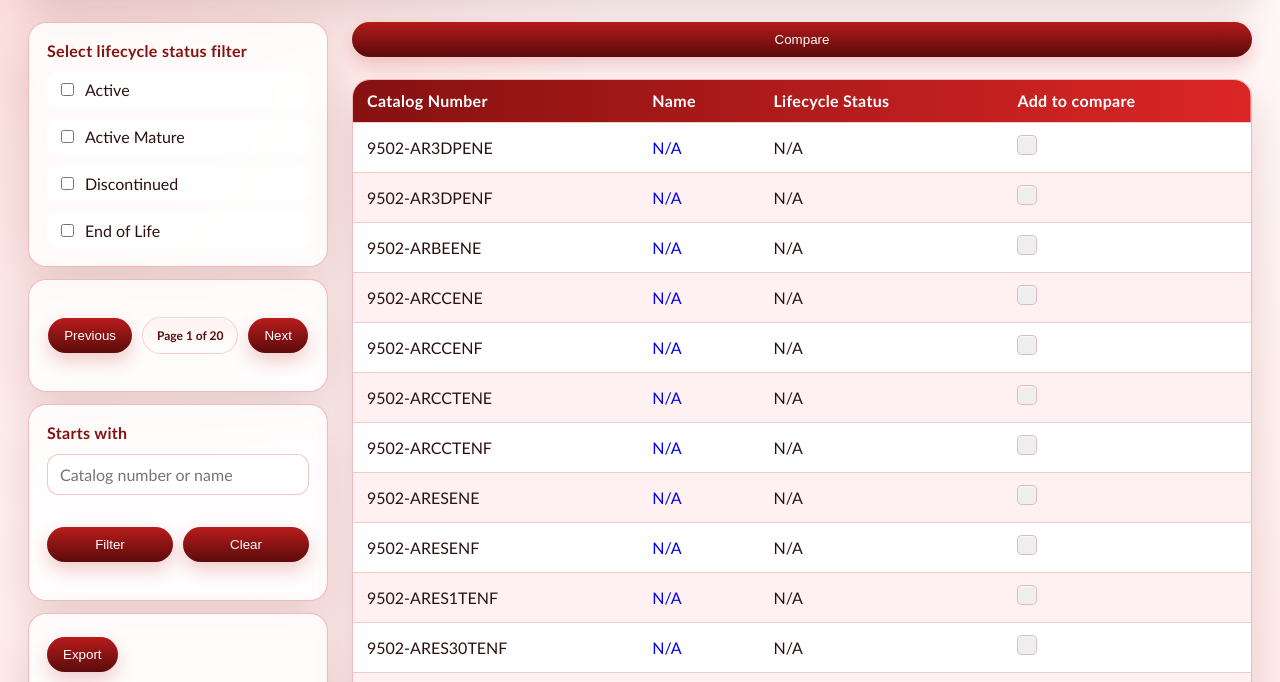
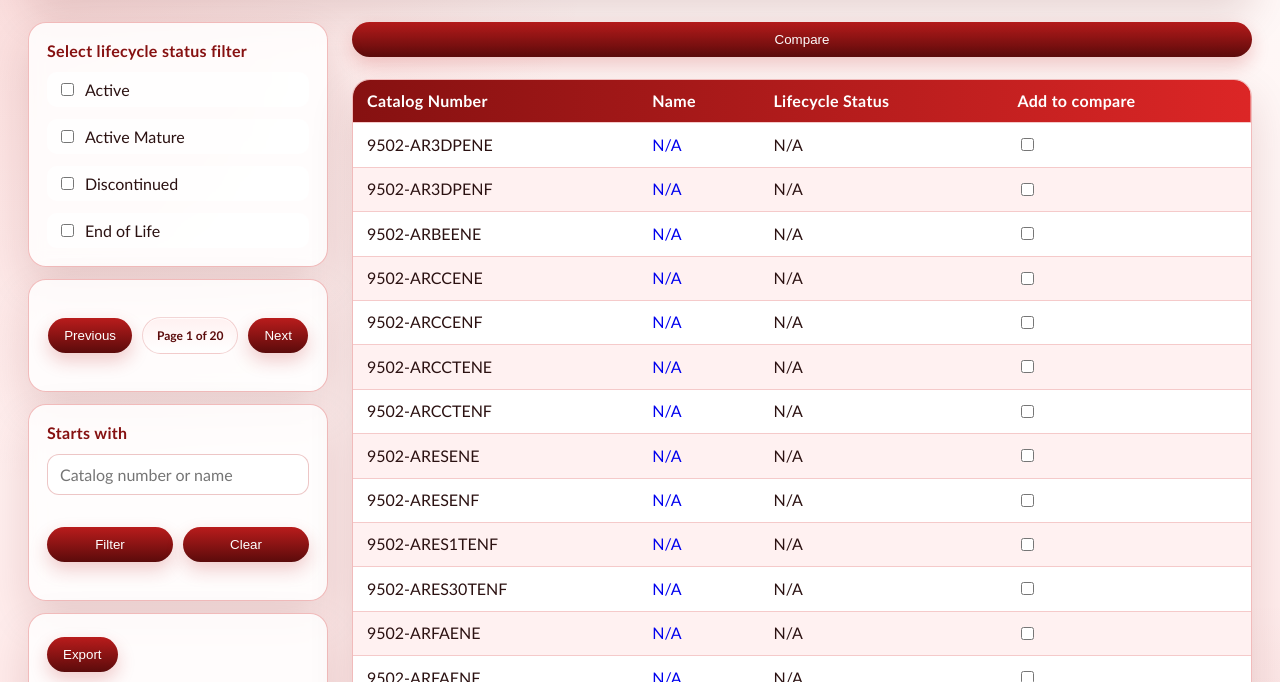
Before and after one commit to InfiniteEccentricity/Lifecycle-manager, a plain HTML site: page index.html in a window 1280 px wide. Shown: the part 108-790 px from the top of the page. Drawn offline with Linux system fonts and the light colour scheme; no server answers.

Commit message:
checkmark reverted

```diff
--- a/app.js
+++ b/app.js
@@ -259,7 +259,7 @@ async function fetchFullDescription(catalogNumber){
 }
 
 async function renderComparisonTable(){
-    if (selectedProduct.length < maxSelection){
+    if (checkedBoxes.length < maxSelection){
         alert("Select atleast two products!");
     }
     const comparisonToolbar = document.getElementById('comparison-toolbar');
@@ -294,6 +294,10 @@ async function renderComparisonTable(){
             <td>${rightValue}</td>
         `
         tableBody.appendChild(row);
+    });
+    window.scrollTo({
+        top: document.body.scrollHeight,
+        behavior: 'smooth'
     });
     let downBtn = document.getElementById('compDownload');
     if (!downBtn){
@@ -350,7 +354,6 @@ async function renderTable() {
         <td>
             <label class="container">
             <input type="checkbox" class="product-checkbox" data-catalog="${product.catalog}">
-            <span class="checkmark"></span>
             </label>
         </td>
     </tr>
--- a/styles.css
+++ b/styles.css
@@ -463,65 +463,3 @@ td[data-status="END_OF_LIFE"] {
     color: #fdb81e;
     font-style: italic;
 }
-
-.product-checkbox{
-  position: absolute;
-  opacity: 0;
-  cursor: pointer;
-  height: 0;
-  width: 0;
-}
-
-.container{
-    position: relative;
-        display: inline-flex;
-        align-items: center;
-        justify-content: center;
-        width: 25px;
-        height: 25px;
-        cursor: pointer;
-        vertical-align: middle;
-}
-
-.checkmark {
-    vertical-align: middle;
-    position: absolute;
-    top: 0;
-    left: 0;
-    height: 18px;
-    width: 18px;
-    border-radius: 5px;
-    background-color: #eee;
-    border: 1px solid rgba(185, 28, 28, 0.25);
-    box-shadow: inset 0 1px 2px rgba(255, 255, 255, 0.75);
-}
-
-.container:hover input ~ .checkmark {
-  background-color: #ccc;
-}
-
-.container input:checked ~ .checkmark {
-  background-color: #2196F3;
-}
-
-.checkmark:after {
-  content: "";
-  position: absolute;
-  display: none;
-}
-
-.container input:checked ~ .checkmark:after {
-  display: block;
-}
-
-.container .checkmark:after {
-    left: 6px;
-    top: 2px;
-    width: 4px;
-    height: 8px;
-  border: solid white;
-    border-width: 0 2px 2px 0;
-  -webkit-transform: rotate(45deg);
-  -ms-transform: rotate(45deg);
-  transform: rotate(45deg);
-}
```
